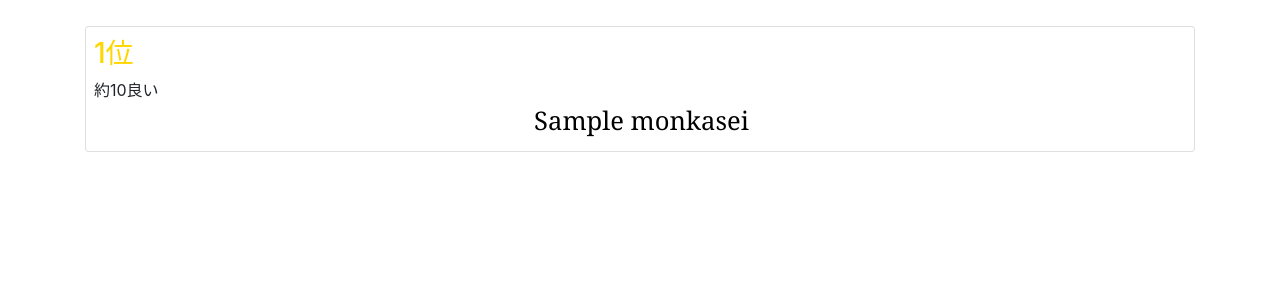
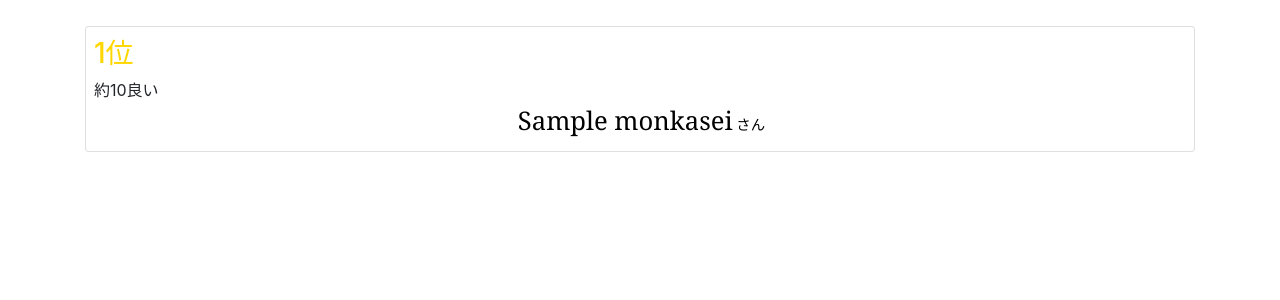
Before and after one commit to agajo/oogiridojo_app_on_django, a Django app: template templates/oogiridojo/monkasei_yoi_ranking.html in a window 1280 px wide. Shown: the part 131-431 px from the top of the page. Run offline with Django 3.2, Linux system fonts and the light colour scheme; the template is opened without the code that fills it: most values are stand-ins (such as "Sample title", 1, 10 or a date in 2020); some libraries are stand-ins or nearby versions.

Commit message:
add さん to ranking name

```diff
--- a/static/oogiridojo/ranking_style.css
+++ b/static/oogiridojo/ranking_style.css
@@ -40,3 +40,6 @@ div.ranking_answer_text{
 h4.odai_text{
     text-align:center;
 }
+span.san{
+    font-size:0.9rem;
+}
--- a/templates/oogiridojo/index.html
+++ b/templates/oogiridojo/index.html
@@ -189,7 +189,7 @@
             {% for monkasei in great_monkasei_list %}
                 <li class="answer_text list-group-item">
                     <h3 id="rank{{ forloop.counter }}">{{ forloop.counter }}位</h3>{{ monkasei.great_count }}回獲得
-                    <div class="ranking_answer_text">{{ monkasei.name }}</div>
+                    <div class="ranking_answer_text">{{ monkasei.name }}<span class="san"> さん</span></div>
                 </li>
             {% empty %}
                 <li>回答がありません。</li>
@@ -206,7 +206,7 @@
             {% for monkasei in yoi_monkasei_list %}
                 <li class="answer_text list-group-item">
                     <h3 id="rank{{ forloop.counter }}">{{ forloop.counter }}位</h3>約{{ monkasei.free_vote_score }}良い
-                    <div class="ranking_answer_text">{{ monkasei.name }}</div>
+                    <div class="ranking_answer_text">{{ monkasei.name }}<span class="san"> さん</span></div>
                 </li>
             {% empty %}
                 <li>回答がありません。</li>
--- a/templates/oogiridojo/monkasei_great_ranking.html
+++ b/templates/oogiridojo/monkasei_great_ranking.html
@@ -18,7 +18,7 @@
             {% for monkasei in monkasei_list %}
                 <li class="answer_text list-group-item">
                     <h3 id="rank{{ forloop.counter }}">{{ forloop.counter }}位</h3>{{ monkasei.great_count }}回獲得
-                    <div class="ranking_answer_text">{{ monkasei.name }}</div>
+                    <div class="ranking_answer_text">{{ monkasei.name }}<span class="san"> さん</span></div>
                 </li>
             {% empty %}
                 <li>回答がありません。</li>
--- a/templates/oogiridojo/monkasei_yoi_ranking.html
+++ b/templates/oogiridojo/monkasei_yoi_ranking.html
@@ -18,7 +18,7 @@
             {% for monkasei in monkasei_list %}
                 <li class="answer_text list-group-item">
                     <h3 id="rank{{ forloop.counter }}">{{ forloop.counter }}位</h3>約{{ monkasei.free_vote_score }}良い
-                    <div class="ranking_answer_text">{{ monkasei.name }}</div>
+                    <div class="ranking_answer_text">{{ monkasei.name }}<span class="san"> さん</span></div>
                 </li>
             {% empty %}
                 <li>回答がありません。</li>
```
